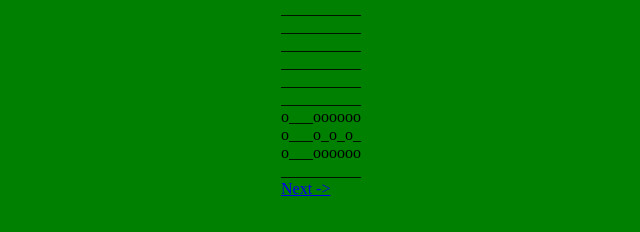
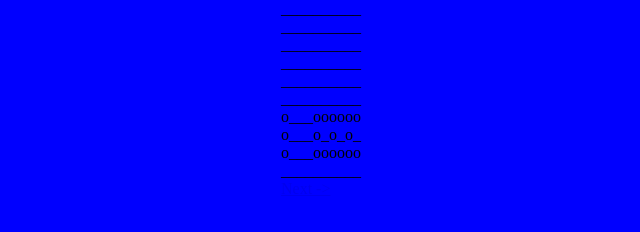
Before and after one commit to Cabreu90/GameOfLife-using-Amazon-AWS, a plain HTML site: page index.html in a window 1280 px wide. Shown: the whole page, without its empty margins (259-899 px from the left). Drawn offline with Linux system fonts and the light colour scheme.

Commit message:
Update Jenkinsfile

```diff
--- a/index.html
+++ b/index.html
@@ -224,7 +224,7 @@
 	}
 	</script>
 </head>
-<body onload="Main()" style="background-color:green;"  class="content">
+<body onload="Main()" style="background-color:blue;"  class="content">
 <div id="board">
 </div>
 <a href="#IGoNowhere" onclick="newBoard=Board.clone();NextStep(Board);DrawBoard(newBoard);Board=newBoard.clone();">Next -></a>
```
Also changed, not shown: 1 other file.
